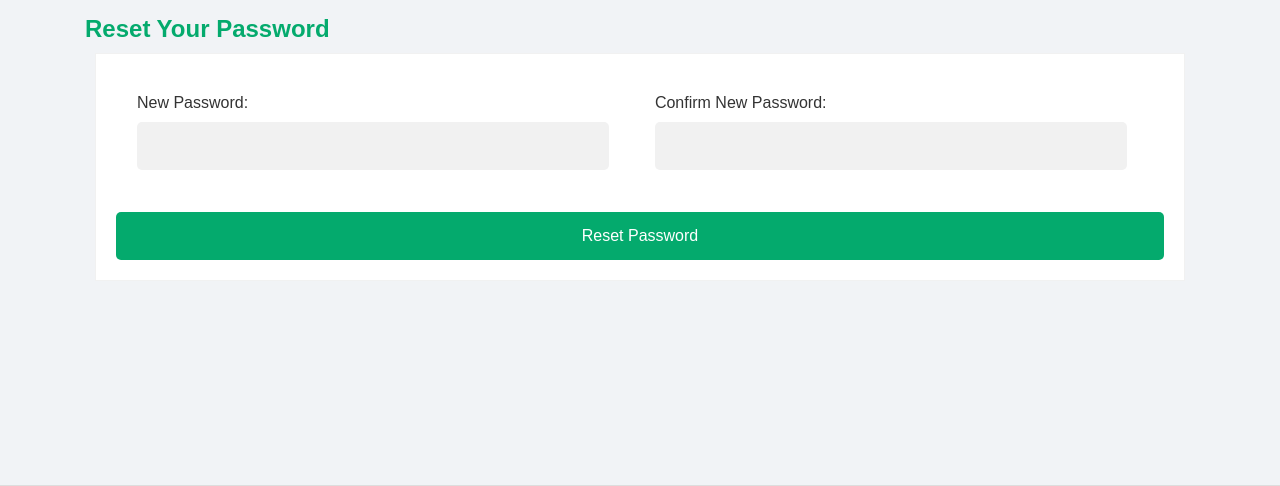
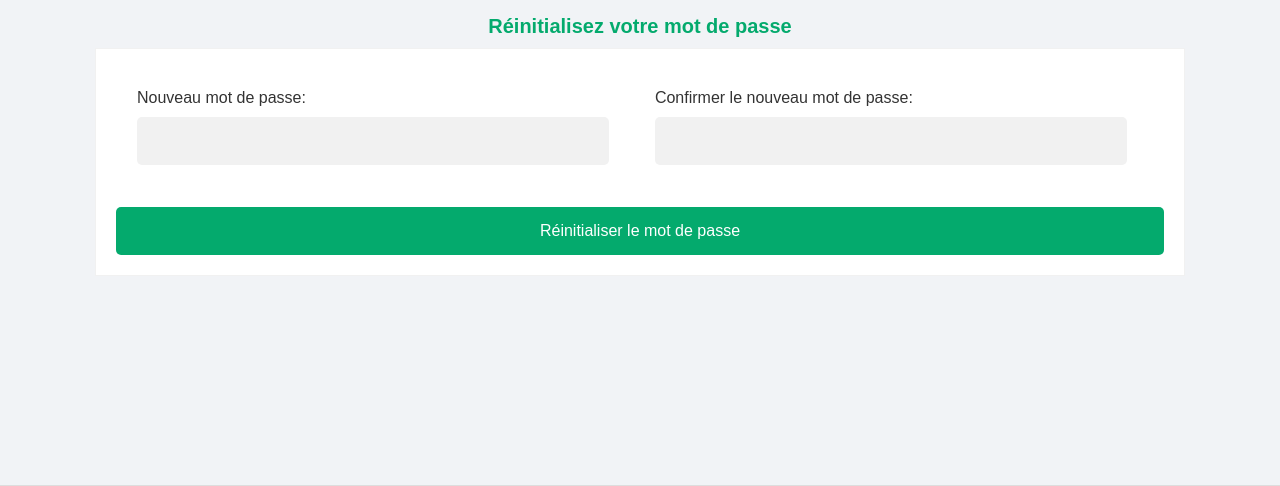
Before and after one commit to Ahmed-Zain-ul-Abideen/flask-app, a Python web app: template templates/reset_password.html in a window 1280 px wide. Shown: the part 80-566 px from the top of the page. Run offline with Jinja, Linux system fonts and the light colour scheme; the template is opened without the code that fills it, so the values that code supplies are empty; some libraries are stand-ins or nearby versions.

Commit message:
update
update

```diff
--- a/templates/reset_password.html
+++ b/templates/reset_password.html
@@ -3,25 +3,25 @@
 {% block title %}Reset Your Password{% endblock %}
 
 {% block content %}
-<h2>Reset Your Password</h2>
+<h2  style="text-align: center;"  class="top_headings">Réinitialisez votre mot de passe</h2>
 <form method="POST" id="reset-password-form">
     {{ form.hidden_tag() }}  <!-- This includes the CSRF token -->
 
 
     <p class="error_msg" id="error-message-script" style="display: none;"></p>
     <div class="form-group">
-        <label for="new_password">New Password:</label>
+        <label for="new_password">Nouveau mot de passe:</label>
         <input type="password" id="new_password" name="new_password" required>
     </div>
     <div class="form-group">
-        <label for="confirm_password">Confirm New Password:</label>
+        <label for="confirm_password">Confirmer le nouveau mot de passe:</label>
         <input type="password" id="confirm_password" name="confirm_password" required>
     </div>
     <input type="hidden"  name="email"  value="{{email}}" />
 
 
 
-    <button type="submit">Reset Password</button>
+    <button type="submit">Réinitialiser le mot de passe</button>
 </form>
 
 
```
